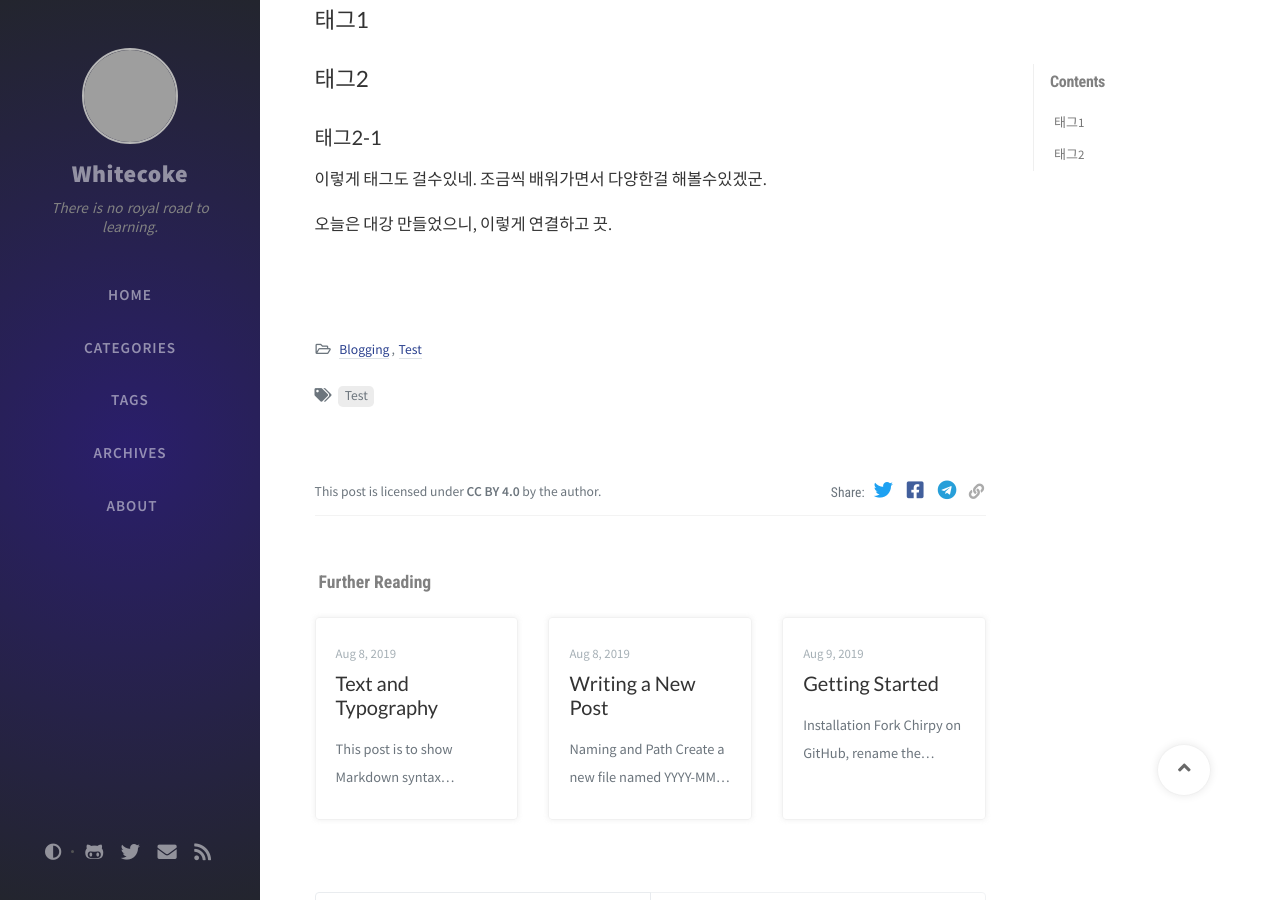
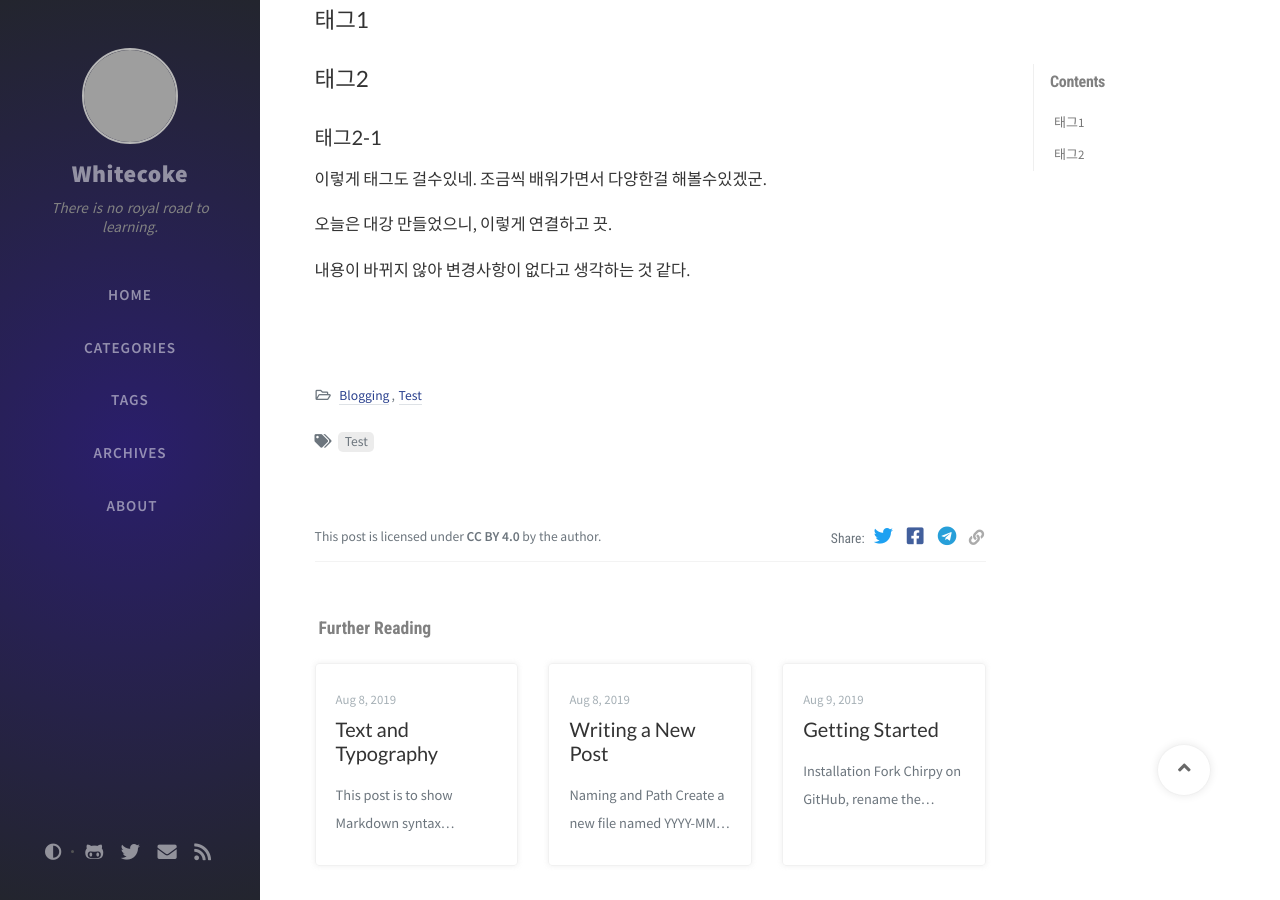
Before and after one commit to whitecoke/whitecoke.github.io, a Jekyll site: the page built from _posts/2020-12-07-시작.md, in a window 1280 px wide and 900 px high, scrolled down 385 px. Built offline with Jekyll 4.4.1, drawn with Linux system fonts in a browser that asks for light colours; nearby versions of some CDN libraries; comment, search, counter and statistics services are not loaded; grey boxes are pictures that could not be loaded.

Commit message:
Update 2020-12-07-시작.md

```diff
--- a/_posts/2020-12-07-시작.md
+++ b/_posts/2020-12-07-시작.md
@@ -20,3 +20,5 @@ image: /assets/img/posting/start.png
 조금씩 배워가면서 다양한걸 해볼수있겠군.
 
 오늘은 대강 만들었으니, 이렇게 연결하고 끗.
+
+내용이 바뀌지 않아 변경사항이 없다고 생각하는 것 같다.
```
